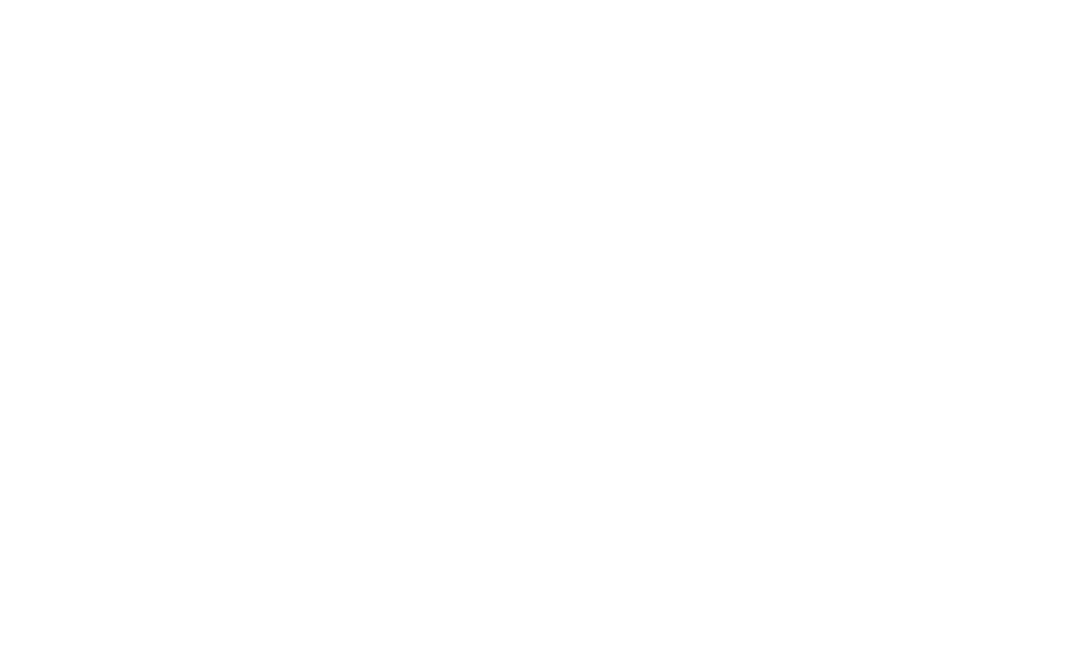
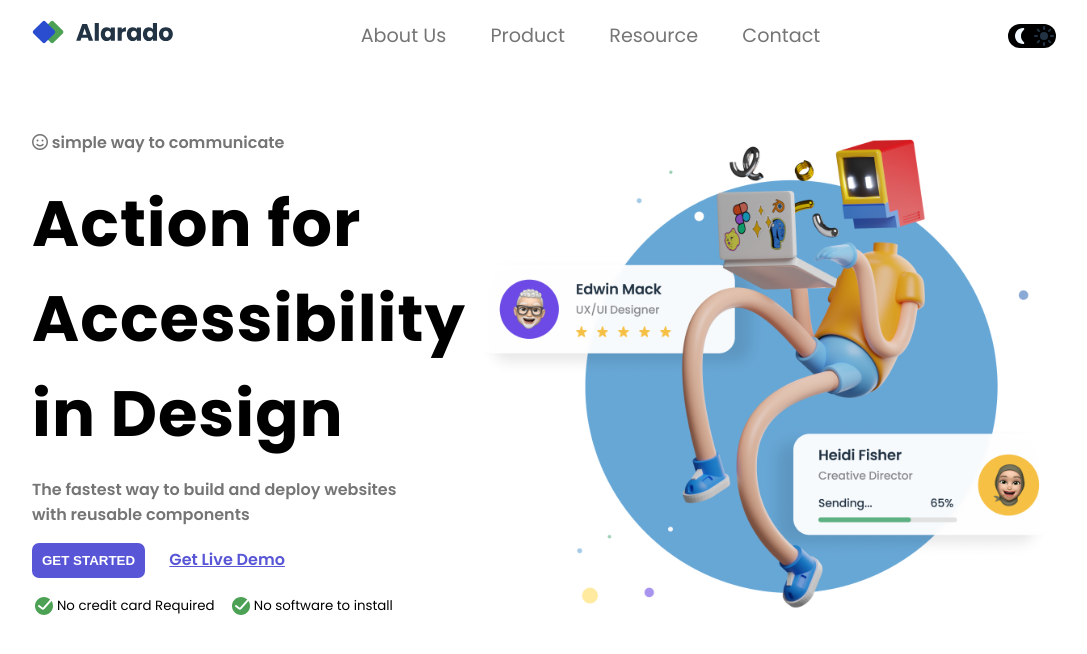
Before and after one commit to chinno0007/dev-challenges-accessibility-in-design, a plain HTML site: page index.html in a window 1280 px wide. Shown: the whole page, without its empty margins (96-1183 px from the left). Drawn offline with Linux system fonts and the light colour scheme.

Commit message:
final Push

```diff
--- a/index.html
+++ b/index.html
@@ -6,8 +6,46 @@
     <title>Document</title>
     <!-- css link -->
     <link rel="stylesheet" href="styles/style.css">
+    <!-- font awesome -->
+    <link rel="stylesheet" href="https://cdnjs.cloudflare.com/ajax/libs/font-awesome/6.5.1/css/all.min.css" integrity="sha512-DTOQO9RWCH3ppGqcWaEA1BIZOC6xxalwEsw9c2QQeAIftl+Vegovlnee1c9QX4TctnWMn13TZye+giMm8e2LwA==" crossorigin="anonymous" referrerpolicy="no-referrer" />
 </head>
 <body>
-
+    <!-- header -->
+    <header>
+        <nav>
+            <div class="nav-title">
+                <img src="img-files/alarado-icon-homepage.svg" alt="">
+            </div>
+            <div class="nav-option">
+                <a href="">About Us</a>
+                <a href="">Product</a>
+                <a href="">Resource</a>
+                <a href="">Contact</a>
+            </div>
+            <div class="night-mode">
+                <img src="img-files/Moon_fill_light.svg" alt="">
+                <img src="img-files/Sun_fill.svg" alt="">
+            </div>
+        </nav>
+    </header>
+    <!-- main section -->
+    <main>
+        <section class="main-accessibility">
+            <div class="accessibility-design">
+                <h4 class="design-des"><i class="fa-regular fa-face-smile emoji"></i> simple way to communicate</h4>
+                <h1 class="accessibility-title">Action for <br>Accessibility <br>in Design</h1>
+                <p class="design-des">The fastest way to build and deploy websites <br>with reusable components</p>
+                <button class="btn-primary">GET STARTED</button>
+                <a href="">Get Live Demo</a>
+                <div class="options-list">
+                    <p class="options"><small><img src="img-files/Done_ring_round_fill.svg" alt="">No credit card Required</small></p>
+                    <p class="options"><small><img src="img-files/Done_ring_round_fill.svg" alt="">No software to install</small></p>
+                </div>
+            </div>
+            <div class="accessibility-img">
+                <img src="img-files/hero-image-simple-homepage.png" alt="">
+            </div>
+        </section>
+    </main>
 </body>
 </html>
--- a/styles/style.css
+++ b/styles/style.css
@@ -0,0 +1,111 @@
+@import url('https://fonts.googleapis.com/css2?family=Poppins:wght@300;400;500;600;700&display=swap');
+:root{
+    --primary-color:#757575;
+    --secondary-color:#5856d6;
+}
+
+body{
+    width: 80%;
+    margin: 0 auto;
+    font-family: 'Poppins', sans-serif;
+}
+nav{
+    display: flex;
+    justify-content: space-between;
+    align-items: center;
+    margin-top: 20px;
+    margin-bottom: 50px;
+}
+.nav-option a{
+    text-decoration: none;
+    padding: 0px 20px;
+    font-size: 1.2rem;
+    font-weight: 400;
+    color: var(--primary-color);
+
+}
+.night-mode{
+    background-color: black;
+    border-radius: 20px;
+    text-align: center;
+    display: flex;
+    justify-content: center;
+    align-items: center;
+}
+/* main styles */
+.main-accessibility{
+    margin-top: 50px;
+    display: flex;
+    justify-content: space-around;
+    align-items: center;
+}
+.accessibility-design{
+    width: 100%;
+}
+.accessibility-design a{
+    font-weight: 600;
+    color: var(--secondary-color);
+}
+.accessibility-title{
+    font-size: 4rem;
+    letter-spacing: 1px;
+    margin: 0px;
+
+}
+.design-des{
+    font-weight: 600;
+    color: var(--primary-color);
+}
+.btn-primary{
+    background-color: var(--secondary-color);
+    padding: 10px 10px;
+    border: none;
+    border-radius: 7px;
+    margin-right: 20px;
+    color: #fff;
+    font-weight: 600;
+}
+.options-list p{
+    display: inline-block;
+}
+.options small{
+    display: flex;
+    align-items: center;
+    /* text-align: center; */
+    padding-right: 10px;
+}
+.options img{
+    padding-right: 1px;
+}
+.accessibility-img img{
+    width: 100%;
+}
+
+
+
+
+/* Responsive */
+
+@media screen and (max-width:576px) {
+    body{
+        width: 90%;
+    }
+    .nav-option{
+        display: none;
+    }
+    .main-accessibility{
+        margin-top: 50px;
+        display: flex;
+        flex-direction: column-reverse;
+    }
+    .accessibility-title {
+        font-size: 2rem;
+    }
+    .options-list p {
+        font-size: .9rem;
+        width: 49%;
+    }
+    .options small{
+        padding-right: 0;
+    }
+}
```
